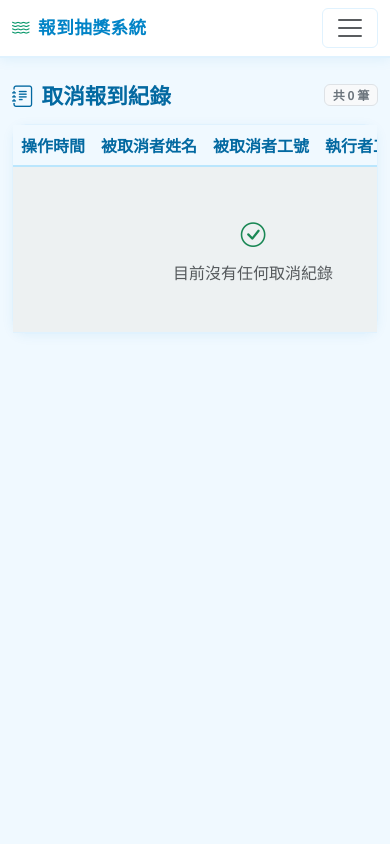
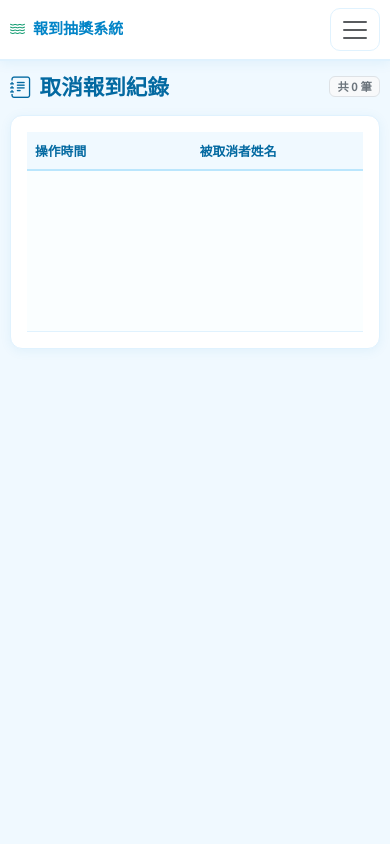
Before and after one commit to jjaass9507/self-checkin-lottery-system, a Flask app: page /admin/logs in a window 390 px wide. Run offline with Flask 3, Linux system fonts and the light colour scheme; the visitor is signed in with stand-in values (Sample User, id 1); parts of the project's set-up code (start-up, migrations or seed data) failed here and were passed over.

Commit message:
Improve shared mobile responsive layout

```diff
--- a/app/templates/base.html
+++ b/app/templates/base.html
@@ -2,7 +2,7 @@
 <html lang="zh-Hant">
 <head>
     <meta charset="UTF-8">
-    <meta name="viewport" content="width=device-width, initial-scale=1.0">
+    <meta name="viewport" content="width=device-width, initial-scale=1.0, viewport-fit=cover">
     <title>{% block title %}報到抽獎系統{% endblock %}</title>
     <link rel="stylesheet" href="https://cdn.jsdelivr.net/npm/bootstrap@5.3.2/dist/css/bootstrap.min.css">
     <link rel="stylesheet" href="https://cdn.jsdelivr.net/npm/bootstrap-icons@1.11.3/font/bootstrap-icons.min.css">
@@ -34,7 +34,6 @@
         }
 
         /* ===== Navbar ===== */
-        /* z-index 明確高於一切，修正 dropdown 被蓋住的 bug */
         .navbar {
             background: #ffffff !important;
             border-bottom: 2px solid var(--border-light);
@@ -53,7 +52,6 @@
         .nav-link { color: var(--text-muted) !important; transition: color 0.2s; font-weight: 500; }
         .nav-link:hover, .nav-link:focus { color: var(--ocean) !important; }
 
-        /* Dropdown — z-index 高於 navbar 本身，徹底解決被蓋問題 */
         .dropdown-menu {
             z-index: 1060 !important;
             border: 1px solid var(--border-color);
@@ -71,7 +69,7 @@
         .dropdown-divider { border-color: var(--border-light); }
         .navbar-toggler { border-color: var(--border-light); }
 
-        /* ===== 卡片（純白，無 backdrop-filter，避免 stacking context bug） ===== */
+        /* ===== 卡片 ===== */
         .card {
             background: var(--bg-surface);
             border: 1px solid var(--border-light);
@@ -86,7 +84,6 @@
             color: var(--text-main);
         }
 
-        /* 語意色彩卡片頭部（左側色條） */
         .card-header.ch-ocean   { border-left: 4px solid var(--ocean);  color: var(--ocean-dark); }
         .card-header.ch-nature  { border-left: 4px solid var(--nature); color: #065f46; }
         .card-header.ch-sand    { border-left: 4px solid var(--sand);   color: #92400e; }
@@ -155,27 +152,12 @@
         }
         .btn-nature:hover { color: #fff; filter: brightness(1.08); }
 
-        /* ===== 徽章（活動額外欄位） ===== */
-        .badge-meal-a {
-            background: linear-gradient(90deg, #065f46, #059669);
-            color: #fff; font-size: 0.78rem; padding: 3px 9px; border-radius: 6px; font-weight: 600;
-        }
-        .badge-meal-b {
-            background: linear-gradient(90deg, #0369a1, #0ea5e9);
-            color: #fff; font-size: 0.78rem; padding: 3px 9px; border-radius: 6px; font-weight: 600;
-        }
-        .badge-employee {
-            background: #eff6ff; color: #1d4ed8;
-            border: 1px solid #bfdbfe; font-size: 0.75rem; padding: 2px 7px; border-radius: 5px;
-        }
-        .badge-dependent {
-            background: #faf5ff; color: #7c3aed;
-            border: 1px solid #ddd6fe; font-size: 0.75rem; padding: 2px 7px; border-radius: 5px;
-        }
-        .badge-group {
-            background: #ecfdf5; color: #065f46;
-            border: 1px solid #a7f3d0; font-size: 0.75rem; padding: 2px 7px; border-radius: 5px;
-        }
+        /* ===== 徽章 ===== */
+        .badge-meal-a { background: linear-gradient(90deg, #065f46, #059669); color: #fff; font-size: 0.78rem; padding: 3px 9px; border-radius: 6px; font-weight: 600; }
+        .badge-meal-b { background: linear-gradient(90deg, #0369a1, #0ea5e9); color: #fff; font-size: 0.78rem; padding: 3px 9px; border-radius: 6px; font-weight: 600; }
+        .badge-employee { background: #eff6ff; color: #1d4ed8; border: 1px solid #bfdbfe; font-size: 0.75rem; padding: 2px 7px; border-radius: 5px; }
+        .badge-dependent { background: #faf5ff; color: #7c3aed; border: 1px solid #ddd6fe; font-size: 0.75rem; padding: 2px 7px; border-radius: 5px; }
+        .badge-group { background: #ecfdf5; color: #065f46; border: 1px solid #a7f3d0; font-size: 0.75rem; padding: 2px 7px; border-radius: 5px; }
 
         /* ===== 篩選區 ===== */
         .filter-section {
@@ -185,25 +167,90 @@
         }
         .filter-label { font-size: 0.78rem; color: var(--text-muted); margin-bottom: 3px; font-weight: 500; }
         .filter-btn { min-width: 42px; margin-right: 5px; margin-bottom: 5px; border-radius: 6px; font-size: 0.83rem; }
-        .filter-btn.active {
-            background: var(--ocean); color: #fff;
-            border-color: var(--ocean); font-weight: 700;
-        }
+        .filter-btn.active { background: var(--ocean); color: #fff; border-color: var(--ocean); font-weight: 700; }
 
         /* ===== 捲動表格容器 ===== */
-        .table-container { max-height: 60vh; overflow-y: auto; overflow-x: auto; }
+        .table-container { max-height: 60vh; overflow-y: auto; overflow-x: auto; -webkit-overflow-scrolling: touch; }
         .table-container thead th { position: sticky; top: 0; z-index: 5; }
 
-        /* ===== Alerts ===== */
         .alert { border-radius: 10px; }
 
-        /* ===== 捲動條 ===== */
         ::-webkit-scrollbar { width: 6px; height: 6px; }
         ::-webkit-scrollbar-track { background: #f0f9ff; }
         ::-webkit-scrollbar-thumb { background: #bae6fd; border-radius: 3px; }
         ::-webkit-scrollbar-thumb:hover { background: var(--ocean-light); }
 
         hr { border-color: var(--border-light); }
+
+        /* ===== 手機版共用優化 ===== */
+        @media (max-width: 767.98px) {
+            body { font-size: 15px; }
+            .navbar { margin-bottom: 0.75rem !important; }
+            .navbar > .container-fluid { padding-left: 12px; padding-right: 12px; }
+            .navbar-brand { font-size: 1rem; letter-spacing: 0; max-width: calc(100vw - 76px); overflow: hidden; text-overflow: ellipsis; white-space: nowrap; }
+            .navbar-toggler { padding: 0.35rem 0.55rem; border-radius: 10px; }
+            .navbar-collapse { padding-top: 10px; }
+            .navbar-nav .nav-link { padding: 10px 12px; border-radius: 10px; }
+            .navbar-nav .nav-link:hover { background: #f0f9ff; }
+            .dropdown-menu { width: 100%; margin-top: 4px; box-shadow: none; }
+            .dropdown-item { padding: 11px 12px; }
+
+            .container, .container-fluid { padding-left: 10px !important; padding-right: 10px !important; }
+            .container.mt-4, .container-fluid.mt-2 { margin-top: 0.75rem !important; }
+            .row { --bs-gutter-x: 0.75rem; }
+            .card { border-radius: 12px; }
+            .card-header { border-radius: 12px 12px 0 0 !important; padding: 0.75rem 0.9rem; flex-wrap: wrap; gap: 6px; }
+            .card-body { padding: 1rem !important; }
+
+            .stat-number { font-size: 1.45rem !important; }
+            .stat-icon { font-size: 1.45rem !important; }
+            #main-stats .card-body { padding: 0.7rem 0.8rem !important; }
+
+            .filter-section { padding: 10px; }
+            .filter-section .row { --bs-gutter-y: 0.55rem; }
+            .filter-section .col-6,
+            .filter-section .col-md-2,
+            .filter-section .col-md-3 { width: 100%; }
+            .filter-label { font-size: 0.76rem; }
+            .form-control, .form-select { min-height: 42px; font-size: 16px; }
+            .form-control-sm, .form-select-sm { min-height: 40px; font-size: 16px; }
+            .btn, .btn-sm { min-height: 40px; display: inline-flex; align-items: center; justify-content: center; }
+            .btn-sm { padding: 0.36rem 0.62rem; }
+            .filter-btn { min-width: 44px; min-height: 36px; margin-bottom: 6px; }
+
+            .table-container { max-height: 62vh; border-top: 1px solid var(--border-light); }
+            .table-container::before {
+                content: '左右滑動查看更多欄位';
+                display: block;
+                position: sticky;
+                left: 0;
+                top: 0;
+                z-index: 8;
+                padding: 7px 10px;
+                background: #eff6ff;
+                color: #0369a1;
+                font-size: 0.78rem;
+                font-weight: 700;
+                border-bottom: 1px solid #bfdbfe;
+            }
+            .table { min-width: 980px; font-size: 0.84rem; }
+            .table th, .table td { padding: 0.55rem 0.5rem; white-space: nowrap; }
+            .table td:first-child, .table th:first-child { position: sticky; left: 0; z-index: 6; background: #ffffff; box-shadow: 1px 0 0 var(--border-light); }
+            .table thead th:first-child { background: var(--bg-page); z-index: 9; }
+
+            .form-check { padding: 10px 12px 10px 2.1rem; border: 1px solid var(--border-light); border-radius: 10px; background: #f8fafc; }
+            .form-check-input { width: 1.1rem; height: 1.1rem; margin-top: 0.18rem; }
+            .form-check-label { width: 100%; font-size: 0.94rem; }
+            .d-grid .btn { width: 100%; }
+            .alert { margin-left: 10px; margin-right: 10px; }
+        }
+
+        @media (max-width: 420px) {
+            .navbar-brand { font-size: 0.94rem; }
+            .card-header { font-size: 0.95rem; }
+            .stat-number { font-size: 1.3rem !important; }
+            .table { font-size: 0.8rem; }
+        }
 
         {% block styles %}{% endblock %}
     </style>
@@ -220,70 +267,35 @@
             <div class="collapse navbar-collapse" id="adminNav">
                 <ul class="navbar-nav me-auto mb-2 mb-lg-0">
                     {% if session.get('is_admin') %}
-                        <li class="nav-item">
-                            <a class="nav-link" href="{{ url_for('admin.import_page') }}">
-                                <i class="bi bi-cloud-upload me-1"></i>匯入名單
-                            </a>
-                        </li>
-                        <li class="nav-item">
-                            <a class="nav-link" href="{{ url_for('checkin.dashboard') }}">
-                                <i class="bi bi-bar-chart me-1"></i>報到儀表板
-                            </a>
-                        </li>
+                        <li class="nav-item"><a class="nav-link" href="{{ url_for('admin.import_page') }}"><i class="bi bi-cloud-upload me-1"></i>匯入名單</a></li>
+                        <li class="nav-item"><a class="nav-link" href="{{ url_for('checkin.dashboard') }}"><i class="bi bi-bar-chart me-1"></i>報到儀表板</a></li>
                         {% if lottery_enabled %}
-                        <li class="nav-item">
-                            <a class="nav-link" href="{{ url_for('admin.manage_prizes') }}">
-                                <i class="bi bi-trophy me-1"></i>獎項管理
-                            </a>
-                        </li>
+                        <li class="nav-item"><a class="nav-link" href="{{ url_for('admin.manage_prizes') }}"><i class="bi bi-trophy me-1"></i>獎項管理</a></li>
                         {% endif %}
-                        <li class="nav-item">
-                            <a class="nav-link" href="{{ url_for('admin.logs_page') }}">
-                                <i class="bi bi-journal-text me-1"></i>操作紀錄
-                            </a>
-                        </li>
+                        <li class="nav-item"><a class="nav-link" href="{{ url_for('admin.logs_page') }}"><i class="bi bi-journal-text me-1"></i>操作紀錄</a></li>
                         {% if lottery_enabled %}
-                        <li class="nav-item">
-                            <a class="nav-link" href="{{ url_for('lottery.winners_list') }}">
-                                <i class="bi bi-list-check me-1"></i>中獎日誌
-                            </a>
-                        </li>
+                        <li class="nav-item"><a class="nav-link" href="{{ url_for('lottery.winners_list') }}"><i class="bi bi-list-check me-1"></i>中獎日誌</a></li>
                         {% endif %}
                     {% endif %}
                 </ul>
 
                 <ul class="navbar-nav ms-auto">
                     {% if session.get('is_admin') %}
-                        <li class="nav-item">
-                            <a class="nav-link text-danger" href="{{ url_for('admin.logout') }}">
-                                <i class="bi bi-box-arrow-right me-1"></i>登出
-                            </a>
-                        </li>
+                        <li class="nav-item"><a class="nav-link text-danger" href="{{ url_for('admin.logout') }}"><i class="bi bi-box-arrow-right me-1"></i>登出</a></li>
                     {% endif %}
                     <li class="nav-item dropdown">
-                        <a class="nav-link dropdown-toggle fw-bold" style="color:var(--ocean) !important;"
-                           href="#" id="navbarDropdown" role="button" data-bs-toggle="dropdown">
+                        <a class="nav-link dropdown-toggle fw-bold" style="color:var(--ocean) !important;" href="#" id="navbarDropdown" role="button" data-bs-toggle="dropdown">
                             <i class="bi bi-display me-1"></i>前台頁面
                         </a>
                         <ul class="dropdown-menu dropdown-menu-end" aria-labelledby="navbarDropdown">
-                            <li><a class="dropdown-item" href="{{ url_for('checkin.index') }}" target="_blank">
-                                <i class="bi bi-qr-code-scan me-2 text-primary"></i>自助報到站
-                            </a></li>
-                            <li><a class="dropdown-item" href="{{ url_for('checkin.query_page') }}" target="_blank">
-                                <i class="bi bi-search me-2 text-info"></i>純查詢站
-                            </a></li>
+                            <li><a class="dropdown-item" href="{{ url_for('checkin.index') }}" target="_blank"><i class="bi bi-qr-code-scan me-2 text-primary"></i>自助報到站</a></li>
+                            <li><a class="dropdown-item" href="{{ url_for('checkin.query_page') }}" target="_blank"><i class="bi bi-search me-2 text-info"></i>純查詢站</a></li>
                             {% if lottery_enabled %}
                             <li><hr class="dropdown-divider"></li>
-                            <li><a class="dropdown-item" href="{{ url_for('lottery.lottery_screen') }}" target="_blank">
-                                <i class="bi bi-ticket-perforated me-2 text-warning"></i>幸運抽獎（尾數）
-                            </a></li>
-                            <li><a class="dropdown-item" href="{{ url_for('lottery.public_screen') }}" target="_blank">
-                                <i class="bi bi-trophy me-2 text-danger"></i>公獎抽獎（全碼）
-                            </a></li>
+                            <li><a class="dropdown-item" href="{{ url_for('lottery.lottery_screen') }}" target="_blank"><i class="bi bi-ticket-perforated me-2 text-warning"></i>幸運抽獎（尾數）</a></li>
+                            <li><a class="dropdown-item" href="{{ url_for('lottery.public_screen') }}" target="_blank"><i class="bi bi-trophy me-2 text-danger"></i>公獎抽獎（全碼）</a></li>
                             <li><hr class="dropdown-divider"></li>
-                            <li><a class="dropdown-item" href="{{ url_for('lottery.winners_carousel') }}" target="_blank">
-                                <i class="bi bi-play-circle me-2 text-success"></i>中獎輪播
-                            </a></li>
+                            <li><a class="dropdown-item" href="{{ url_for('lottery.winners_carousel') }}" target="_blank"><i class="bi bi-play-circle me-2 text-success"></i>中獎輪播</a></li>
                             {% endif %}
                         </ul>
                     </li>
```
